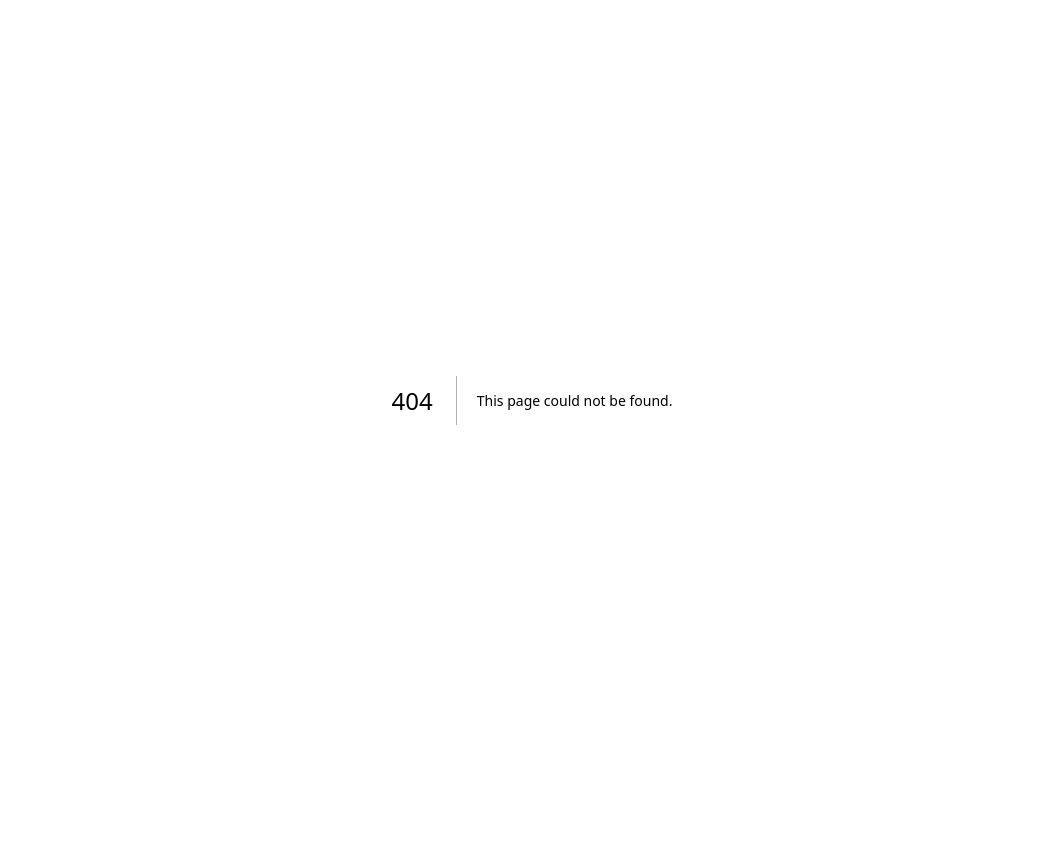
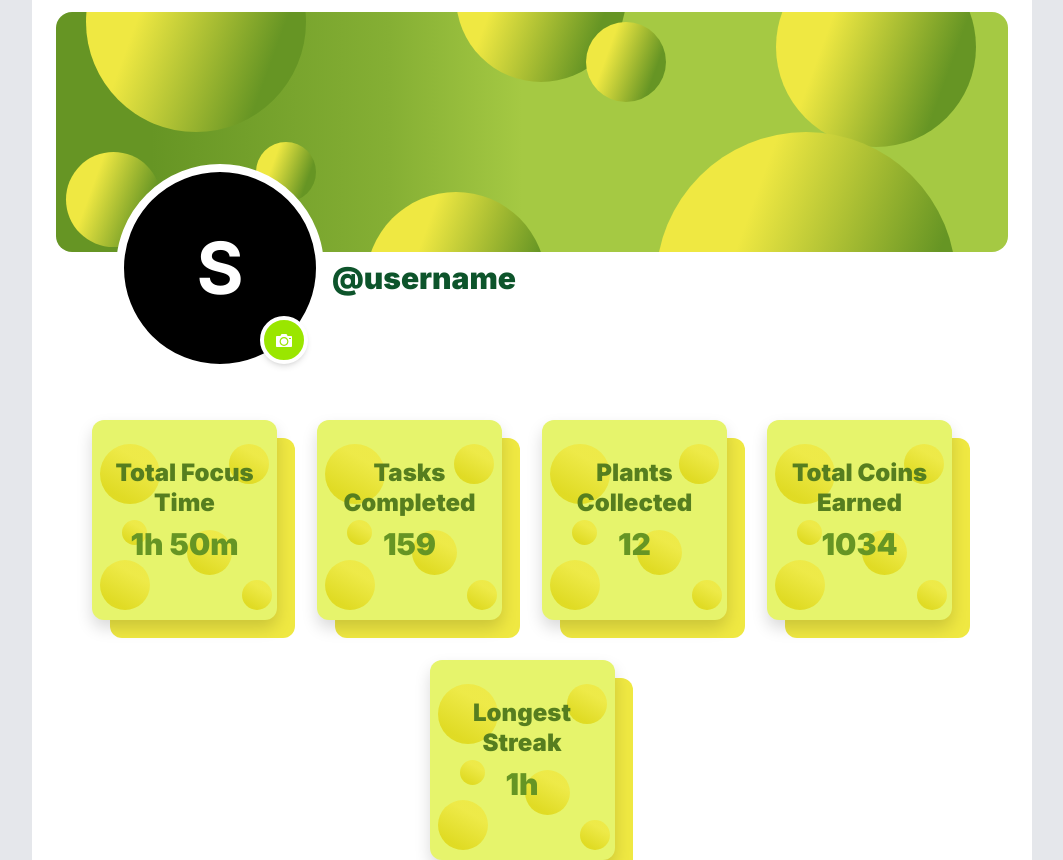
Before and after one commit to hanxxiiz/spriggly-final, a Next.js app: page /dashboard/profile in a window 1280 px wide. Before the commit this address had no page. Shown: the whole page, without its empty margins (108-1171 px from the left). Before the commit the page ends 800 px from the top, so only its background shows below. Built offline with nearby package versions, Linux system fonts and the light colour scheme.

Commit message:
feature/profile-page/puerto
added the necessary UI components (non-functional)

```diff
--- /dev/null
+++ b/src/app/dashboard/profile/page.tsx
@@ -0,0 +1,166 @@
+'use client'
+
+import React from 'react';
+import ProfileStatCard from '../../../components/profile-page/ProfileStatCard';
+import { ImCamera } from "react-icons/im";
+
+const stats = [
+  { title: 'Total Focus Time', value: '1h 50m', highlight: true },
+  { title: 'Tasks Completed', value: 159 },
+  { title: 'Plants Collected', value: 12 },
+  { title: 'Total Coins Earned', value: 1034 },
+  { title: 'Longest Streak', value: '1h' },
+];
+
+const ProfilePage = () => {
+  return (
+    <div className="bg-white min-h-screen w-full flex">
+      {/* Left Gray Rectangle */}
+      <div className="hidden lg:block w-[140px] bg-gray-200" />
+
+      {/* Main Content */}
+      <div className="flex-1 flex flex-col">
+        {/* Header */}
+        <div className="flex flex-col">
+          <div className="h-3 flex items-center px-4">
+            {/* Optional Nav Component */}
+          </div>
+
+          {/* Profile Banner */}
+          <div className="mx-6 mb-8">
+            <div className="relative rounded-2xl overflow-hidden h-60 w-full">
+              <div
+                className="absolute inset-0 bg-gradient-to-br from-lime-300 to-green-400 z-0"
+                style={{
+                  background: 'linear-gradient(to right, #669524 10%, #85AF34 35%, #A5C943 49%)',
+                }}
+              >
+                {/* Decorative Circles */}
+                <div
+                  className="absolute bg-lime-400 rounded-full opacity-100"
+                  style={{
+                    width: 220,
+                    height: 220,
+                    left: 30,
+                    top: -100,
+                    background: 'linear-gradient(110deg, #EFE842 30%, #669524 80%)',
+                  }}
+                />
+                <div
+                  className="absolute bg-lime-400 rounded-full opacity-100"
+                  style={{
+                    width: 95,
+                    height: 95,
+                    left: 10,
+                    top: 140,
+                    background: 'linear-gradient(110deg, #EFE842 30%, #669524 80%)',
+                  }}
+                />
+                <div
+                  className="absolute bg-lime-400 rounded-full opacity-100"
+                  style={{
+                    width: 60,
+                    height: 60,
+                    left: 200,
+                    top: 130,
+                    background: 'linear-gradient(110deg, #EFE842 30%, #669524 80%)',
+                  }}
+                />
+                <div
+                  className="absolute bg-lime-400 rounded-full opacity-100"
+                  style={{
+                    width: 180,
+                    height: 180,
+                    left: 310,
+                    top: 180,
+                    background: 'linear-gradient(110deg, #EFE842 30%, #669524 80%)',
+                  }}
+                />
+                <div
+                  className="absolute bg-lime-400 rounded-full opacity-100"
+                  style={{
+                    width: 200,
+                    height: 200,
+                    left: 720,
+                    top: -65,
+                    background: 'linear-gradient(110deg, #EFE842 30%, #669524 80%)',
+                  }}
+                />
+                <div
+                  className="absolute bg-lime-400 rounded-full opacity-100"
+                  style={{
+                    width: 300,
+                    height: 300,
+                    left: 600,
+                    top: 120,
+                    background: 'linear-gradient(110deg, #EFE842 30%, #669524 80%)',
+                  }}
+                />
+                <div
+                  className="absolute bg-lime-400 rounded-full opacity-100"
+                  style={{
+                    width: 170,
+                    height: 170,
+                    left: 400,
+                    top: -100,
+                    background: 'linear-gradient(110deg, #EFE842 30%, #669524 80%)',
+                  }}
+                />
+                <div
+                  className="absolute bg-lime-400 rounded-full opacity-100"
+                  style={{
+                    width: 80,
+                    height: 80,
+                    left: 530,
+                    top: 10,
+                    background: 'linear-gradient(110deg, #EFE842 30%, #669524 80%)',
+                  }}
+                />
+                <div
+                  className="absolute bg-lime-400 rounded-full opacity-100"
+                  style={{
+                    width: 110,
+                    height: 110,
+                    left: 1050,
+                    top: 90,
+                    background: 'linear-gradient(110deg, #EFE842 30%, #669524 80%)',
+                  }}
+                />
+              </div>
+            </div>
+          </div>
+
+          {/* Avatar and Info */}
+          <div className="flex items-center gap-6 px-8 z-10 -mt-30">
+            <div className="relative">
+              <div className="ml-13 w-52 h-52 rounded-full bg-black border-8 border-white flex items-center justify-center text-7xl font-bold overflow-hidden">
+                <span className="text-white">S</span>
+              </div>
+              <button
+                className="cursor-pointer absolute bottom-2 right-4 bg-lime-400 border-4 border-white w-12 h-12 rounded-full flex items-center shadow-md justify-center hover:bg-lime-500 transition"
+                onClick={() => alert('Avatar button clicked!')}
+              >
+                <ImCamera className="text-white" />
+              </button>
+            </div>
+            <div className="flex flex-col gap-2 relative mt-5">
+              <span className="-ml-4 text-3xl font-black text-green-900">@username</span>
+            </div>
+          </div>
+        </div>
+
+        {/* Stats Cards */}
+        <div className="-ml-5 flex gap-10 mt-12 justify-center flex-wrap px-8">
+          {stats.map((stat, idx) => (
+            <ProfileStatCard key={idx} title={stat.title} value={stat.value} highlight={stat.highlight} />
+          ))}
+        </div>
+      </div>
+
+      {/* Right Gray Rectangle */}
+      <div className="hidden lg:block w-[140px] bg-gray-200" />
+    </div>
+  );
+};
+
+export default ProfilePage;
--- /dev/null
+++ b/src/components/profile-page/ProfileStatCard.tsx
@@ -0,0 +1,86 @@
+import React from 'react';
+
+interface ProfileStatCardProps {
+  title: string;
+  value: string | number;
+  highlight?: boolean;
+}
+
+const ProfileStatCard: React.FC<ProfileStatCardProps> = ({ title, value, highlight }) => (
+  <div
+    className="bg-[#E6F46C] rounded-xl shadow-3xl p-4 w-[185px] h-[200px] flex flex-col items-center justify-center relative"
+    style={{ boxShadow: '0 8px 16px rgba(0, 0, 0, 0.15), 18px 18px 0 #EFE842'}}  >
+    <div className="absolute inset-0 pointer-events-none">
+      {/* Decorative circles */}
+      <div
+        className="absolute rounded-full opacity-85"
+        style={{
+          width: 40,
+          height: 40,
+          right: 8,
+          top: 24,
+          background: 'linear-gradient(30deg, #DFD718 20%, #EFE842 70%)'
+        }}
+      />
+      <div
+        className="absolute rounded-full opacity-85"
+        style={{
+          width: 60,
+          height: 60,
+          left: 8,
+          top: 24,
+          background: 'linear-gradient(30deg, #DFD718 20%, #EFE842 70%)'
+        }}
+      />
+      <div
+        className="absolute rounded-full opacity-85"
+        style={{
+          width: 25,
+          height: 25,
+          left: 30,
+          top: 100,
+          background: 'linear-gradient(30deg, #DFD718 20%, #EFE842 70%)'
+        }}
+      />
+      <div
+        className="absolute rounded-full opacity-85"
+        style={{
+          width: 45,
+          height: 45,
+          right: 45,
+          top: 110,
+          background: 'linear-gradient(30deg, #DFD718 20%, #EFE842 70%)'
+        }}
+      />
+      <div
+        className="absolute rounded-full opacity-85"
+        style={{
+          width: 50,
+          height: 50,
+          left: 8,
+          top: 140,
+          background: 'linear-gradient(30deg, #DFD718 20%, #EFE842 70%)'
+        }}
+      />
+      <div
+        className="absolute rounded-full opacity-85"
+        style={{
+          width: 30,
+          height: 30,
+          left: 150,
+          top: 160,
+          background: 'linear-gradient(30deg, #DFD718 20%, #EFE842 70%)'
+        }}
+      />
+    </div>
+
+    <span className="-mt-5 font-black text-[#567E1F] text-2xl z-10 text-center break-words max-w-[160px] leading-tight">
+      {title}
+    </span>
+    <span className="font-black text-[#669524] text-3xl z-10 mt-2">
+      {value}
+    </span>
+  </div>
+);
+
+export default ProfileStatCard;
```
